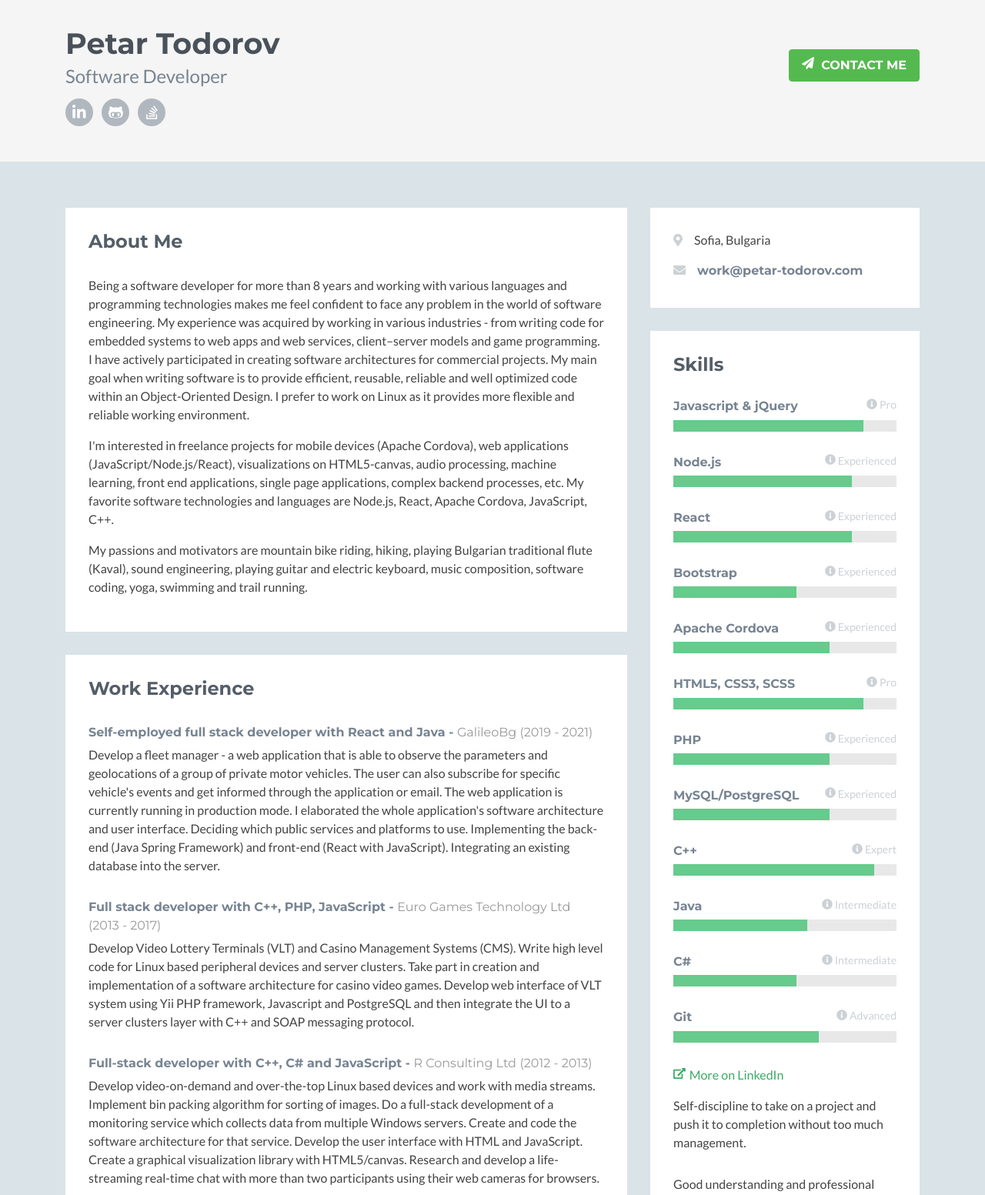
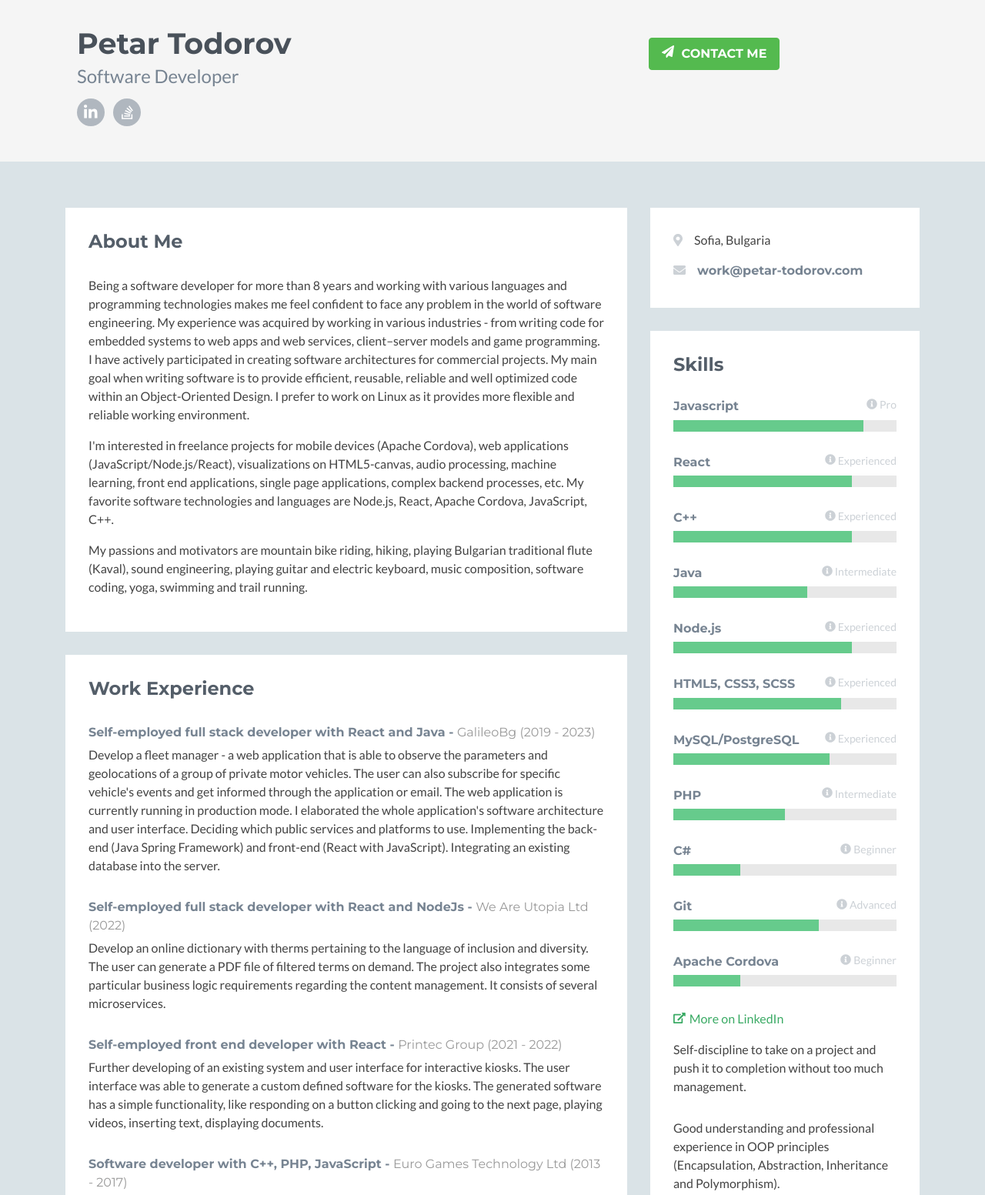
Before and after one commit to SitkaCharley/portfolio, a website: page index.html in a window 1280 px wide. Shown: the part 36-1589 px from the top of the page at 77% size. Drawn offline with nearby package versions, Linux system fonts and the light colour scheme; no server answers; some icons are missing.

Commit message:
Update experience.

```diff
--- a/assets/css/styles.css
+++ b/assets/css/styles.css
@@ -148,6 +148,11 @@ body div.fade-in {
   color: white;
 }
 
+.contact-me-container {
+  padding-left: 15px;
+  vertical-align: top;
+}
+
 /* ======= Header ======= */
 .header {
   padding: 30px 0;
@@ -156,12 +161,16 @@ body div.fade-in {
 }
 
 .header .btn {
-  margin-top: 60px;
+  margin-top: 45px;
   font-weight: bold;
 }
 
 .header .profile-image {
     margin-right: 30px;
+}
+
+.contact-me-container {
+  flex-grow: 1;
 }
 
 .rotate {
@@ -274,6 +283,10 @@ body div.fade-in {
 .header .profile-content .social a .svg-inline--fa {
   font-size: 20px;
   margin-top: 8px;
+}
+
+.header .container div {
+  display: inline-block;
 }
 
 /* ======= Sections======= */
--- a/index.html
+++ b/index.html
@@ -35,16 +35,15 @@
     <!-- ******HEADER****** -->
     <header class="header">
         <div class="container clearfix">
-            <div class="profile-content float-left">
+            <div class="profile-content col-lg-8 col-12">
                 <h1 class="name">Petar Todorov</h1>
                 <h2 class="desc">Software Developer</h2>
                 <ul class="social list-inline">
                     <li class="list-inline-item pivoting-hover rotate"><a href="https://www.linkedin.com/in/petar-todorov-30901244"><i class="fab fa-linkedin-in"></i></a></li>
-                    <li class="list-inline-item pivoting-hover rotate"><a href="https://github.com/SitkaCharley"><i class="fab fa-github-alt"></i></a></li>
                     <li class="list-inline-item pivoting-hover rotate"><a href="https://stackoverflow.com/users/1353723/0xc0deguru"><i class="fab fa-stack-overflow"></i></a></li>
                 </ul>
             </div><!--//profile-->
-            <a id='contact-me' class="btn btn-cta-primary float-right" target="_blank"><i class="fas fa-paper-plane"></i> Contact Me</a>
+            <div class="contact-me-container"><a id='contact-me' class="btn btn-cta-primary" target="_blank"><i class="fas fa-paper-plane"></i> Contact Me</a></div>
         </div><!--//container-->
     </header><!--//header-->
 
@@ -67,20 +66,28 @@
                         <h2 class="heading">Work Experience</h2>
                         <div class="content">
                             <div class="item">
-                                <h3 class="title">Self-employed full stack developer with React and Java - <span class="place"><a href="https://www.galileobg.com/">GalileoBg   </a></span> <span class="year">(2019 - 2021)</span></h3>
+                                <h3 class="title">Self-employed full stack developer with React and Java - <span class="place"><a href="https://www.galileobg.com/">GalileoBg   </a></span> <span class="year">(2019 - 2023)</span></h3>
                                 <p>Develop a fleet manager - a web application that is able to observe the parameters and geolocations of a group of private motor vehicles. The user can also subscribe for specific vehicle's events and get informed through the application or email. The web application is currently running in production mode. I elaborated the whole application's software architecture and user interface. Deciding which public services and platforms to use. Implementing the back-end (Java Spring Framework) and front-end (React with JavaScript). Integrating an existing database into the server.</p>
                             </div><!--//item-->
                             <div class="item">
-                                <h3 class="title">Full stack developer with C++, PHP, JavaScript - <span class="place"><a href="https://egt-bg.com">Euro Games Technology Ltd   </a></span> <span class="year">(2013 - 2017)</span></h3>
+                                <h3 class="title">Self-employed full stack developer with React and NodeJs - <span class="place"><a href="https://www.weareutopia.co/">We Are Utopia Ltd   </a></span> <span class="year">(2022)</span></h3>
+                                <p>Develop an online dictionary with therms pertaining to the language of inclusion and diversity. The user can generate a PDF file of filtered terms on demand. The project also integrates some particular business logic requirements regarding the content management. It consists of several microservices. </p>
+                            </div><!--//item-->
+                            <div class="item">
+                                <h3 class="title">Self-employed front end developer with React - <span class="place"><a href="https://www.printecgroup.com/">Printec Group  </a></span> <span class="year">(2021 - 2022)</span></h3>
+                                <p>Further developing of an existing system and user interface for interactive kiosks. The user interface was able to generate a custom defined software for the kiosks. The generated software has a simple functionality, like responding on a button clicking and going to the next page, playing videos, inserting text, displaying documents.</p>
+                            </div><!--//item-->
+                            <div class="item">
+                                <h3 class="title">Software developer with C++, PHP, JavaScript - <span class="place"><a href="https://egt-bg.com">Euro Games Technology Ltd   </a></span> <span class="year">(2013 - 2017)</span></h3>
                                 <p>Develop Video Lottery Terminals (VLT) and Casino Management Systems (CMS). Write high level code for Linux based peripheral devices and server clusters. Take part in creation and implementation of a software architecture for casino video games. Develop web interface of VLT system using Yii PHP framework, Javascript and PostgreSQL and then integrate the UI to a server clusters layer with C++ and SOAP messaging protocol.</p>
                             </div><!--//item-->
                             <div class="item">
-                                <h3 class="title">Full-stack developer with C++, C# and JavaScript - <span class="place"><a href="http://www.rconsulting.bg/">R Consulting Ltd</a></span> <span class="year">(2012 - 2013)</span></h3>
+                                <h3 class="title">Software developer with C++, C# and JavaScript - <span class="place"><a href="http://www.rconsulting.bg/">R Consulting Ltd</a></span> <span class="year">(2012 - 2013)</span></h3>
                                 <p>Develop video-on-demand and over-the-top Linux based devices and work with media streams. Implement bin packing algorithm for sorting of images. Do a full-stack development of a monitoring service which collects data from multiple Windows servers. Create and code the software architecture for that service. Develop the user interface with HTML and JavaScript. Create a graphical visualization library with HTML5/canvas. Research and develop a life-streaming real-time chat with more than two participants using their web cameras for browsers.</p>
                             </div><!--//item-->
 
                             <div class="item">
-                                <h3 class="title">Software engineer with C/C++ - <span class="place"><a href="https://www.johnsoncontrols.com">Johnson Controls Automotive Electronics</a></span> <span class="year">(2011 - 2012)</span></h3>
+                                <h3 class="title">Software developer with C/C++ - <span class="place"><a href="https://www.johnsoncontrols.com">Johnson Controls Automotive Electronics</a></span> <span class="year">(2011 - 2012)</span></h3>
                                 <p>Develop in-car mobile phones messages accessing applications. Support desktop testing tool implemented with C++ STL and MFC. Support SQLite database API.</p>
                             </div><!--//item-->
 
@@ -92,7 +99,7 @@
                         </div><!--//content-->
                     </div><!--//section-inner-->
                 </section><!--//section-->
-                <section class="github section">
+                <section class="github section" style="display: none">
                     <div class="section-inner">
                         <h2 class="heading">My GitHub</h2>
                         <p>You can embed your GitHub contribution graph calendar using IonicaBizau's <a href="https://github.com/IonicaBizau/github-calendar" target="_blank">GitHub Calendar</a> widget.
@@ -129,9 +136,33 @@
                             <div class="skillset">
 
                                 <div class="item">
-                                    <h3 class="level-title">Javascript &amp; jQuery<span class="level-label" data-toggle="tooltip" data-placement="left" data-animation="true" title="More than 3 years of commersional experience."><i class="fas fa-info-circle"></i>Pro</span></h3>
+                                    <h3 class="level-title">Javascript<span class="level-label" data-toggle="tooltip" data-placement="left" data-animation="true" title="More than 3 years of commersional experience."><i class="fas fa-info-circle"></i>Pro</span></h3>
                                     <div class="level-bar">
                                         <div class="level-bar-inner" data-level="85%">
+                                        </div>
+                                    </div><!--//level-bar-->
+                                </div><!--//item-->
+
+                                <div class="item">
+                                    <h3 class="level-title">React<span class="level-label" data-toggle="tooltip" data-placement="left" data-animation="true" title="About an year of commercial experience rather with react functional than with class components."><i class="fas fa-info-circle"></i>Experienced</span></h3>
+                                    <div class="level-bar">
+                                        <div class="level-bar-inner" data-level="80%">
+                                        </div>
+                                    </div><!--//level-bar-->
+                                </div><!--//item-->
+
+                                <div class="item">
+                                    <h3 class="level-title">C++<span class="level-label" data-toggle="tooltip" data-placement="left" data-animation="true" title="6 years of commercial experience."><i class="fas fa-info-circle"></i>Experienced</span></h3>
+                                    <div class="level-bar">
+                                        <div class="level-bar-inner" data-level="80%">
+                                        </div>
+                                    </div><!--//level-bar-->
+                                </div><!--//item-->
+
+                                <div class="item">
+                                    <h3 class="level-title">Java<span class="level-label" data-toggle="tooltip" data-placement="left" data-animation="true" title="1 year of commercial experience."><i class="fas fa-info-circle"></i>Intermediate</span></h3>
+                                    <div class="level-bar">
+                                        <div class="level-bar-inner" data-level="60%">
                                         </div>
                                     </div><!--//level-bar-->
                                 </div><!--//item-->
@@ -145,41 +176,9 @@
                                 </div><!--//item-->
 
                                 <div class="item">
-                                    <h3 class="level-title">React<span class="level-label" data-toggle="tooltip" data-placement="left" data-animation="true" title="About an year of commercial experience rather with react functional than with class components."><i class="fas fa-info-circle"></i>Experienced</span></h3>
+                                    <h3 class="level-title">HTML5, CSS3, SCSS<span class="level-label" data-toggle="tooltip" data-placement="left" data-animation="true" title="More than 3 years of experience on both commercial and personal projects. Good skills on HTML5-Canvas and HTML5-WebAuio"><i class="fas fa-info-circle"></i>Experienced</span></h3>
                                     <div class="level-bar">
-                                        <div class="level-bar-inner" data-level="80%">
-                                        </div>
-                                    </div><!--//level-bar-->
-                                </div><!--//item-->
-
-                                <div class="item">
-                                    <h3 class="level-title">Bootstrap<span class="level-label" data-toggle="tooltip" data-placement="left" data-animation="true" title="Commercial experience with web bootstrap and non-commercial with react."><i class="fas fa-info-circle"></i>Experienced</span></h3>
-                                    <div class="level-bar">
-                                        <div class="level-bar-inner" data-level="55%">
-                                        </div>
-                                    </div><!--//level-bar-->
-                                </div><!--//item-->
-
-                                <div class="item">
-                                    <h3 class="level-title">Apache Cordova<span class="level-label" data-toggle="tooltip" data-placement="left" data-animation="true" title="Non-commercial, even though rich experience on personal projects."><i class="fas fa-info-circle"></i>Experienced</span></h3>
-                                    <div class="level-bar">
-                                        <div class="level-bar-inner" data-level="70%">
-                                        </div>
-                                    </div><!--//level-bar-->
-                                </div><!--//item-->
-
-                                <div class="item">
-                                    <h3 class="level-title">HTML5, CSS3, SCSS<span class="level-label" data-toggle="tooltip" data-placement="left" data-animation="true" title="More than 3 years of experience on both commercial and personal projects. Good skills on HTML5-Canvas and HTML5-WebAuio"><i class="fas fa-info-circle"></i>Pro</span></h3>
-                                    <div class="level-bar">
-                                        <div class="level-bar-inner" data-level="85%">
-                                        </div>
-                                    </div><!--//level-bar-->
-                                </div><!--//item-->
-
-                                <div class="item">
-                                    <h3 class="level-title">PHP<span class="level-label" data-toggle="tooltip" data-placement="left" data-animation="true" title="More than 3 years of commercial experience only with PHP 5.6"><i class="fas fa-info-circle"></i>Experienced</span></h3>
-                                    <div class="level-bar">
-                                        <div class="level-bar-inner" data-level="70%">
+                                        <div class="level-bar-inner" data-level="75%">
                                         </div>
                                     </div><!--//level-bar-->
                                 </div><!--//item-->
@@ -193,25 +192,17 @@
                                 </div><!--//item-->
 
                                 <div class="item">
-                                    <h3 class="level-title">C++<span class="level-label" data-toggle="tooltip" data-placement="left" data-animation="true" title="6 years of commercial experience."><i class="fas fa-info-circle"></i>Expert</span></h3>
+                                    <h3 class="level-title">PHP<span class="level-label" data-toggle="tooltip" data-placement="left" data-animation="true" title="More than 3 years of commercial experience only with PHP 5.6"><i class="fas fa-info-circle"></i>Intermediate</span></h3>
                                     <div class="level-bar">
-                                        <div class="level-bar-inner" data-level="90%">
+                                        <div class="level-bar-inner" data-level="50%">
                                         </div>
                                     </div><!--//level-bar-->
                                 </div><!--//item-->
 
                                 <div class="item">
-                                    <h3 class="level-title">Java<span class="level-label" data-toggle="tooltip" data-placement="left" data-animation="true" title="1 year of commercial experience."><i class="fas fa-info-circle"></i>Intermediate</span></h3>
+                                    <h3 class="level-title">C#<span class="level-label" data-toggle="tooltip" data-placement="left" data-animation="true" title="1 year of commercial experience."><i class="fas fa-info-circle"></i>Beginner</span></h3>
                                     <div class="level-bar">
-                                        <div class="level-bar-inner" data-level="60%">
-                                        </div>
-                                    </div><!--//level-bar-->
-                                </div><!--//item-->
-
-                                <div class="item">
-                                    <h3 class="level-title">C#<span class="level-label" data-toggle="tooltip" data-placement="left" data-animation="true" title="1 year of commercial experience."><i class="fas fa-info-circle"></i>Intermediate</span></h3>
-                                    <div class="level-bar">
-                                        <div class="level-bar-inner" data-level="55%">
+                                        <div class="level-bar-inner" data-level="30%">
                                         </div>
                                     </div><!--//level-bar-->
                                 </div><!--//item-->
@@ -220,6 +211,14 @@
                                     <h3 class="level-title">Git<span class="level-label" data-toggle="tooltip" data-placement="left" data-animation="true" title="4 years of commercial experience and another 2 years of non-commercial."><i class="fas fa-info-circle"></i>Advanced</span></h3>
                                     <div class="level-bar">
                                         <div class="level-bar-inner" data-level="65%">
+                                        </div>
+                                    </div><!--//level-bar-->
+                                </div><!--//item-->
+
+                                <div class="item">
+                                    <h3 class="level-title">Apache Cordova<span class="level-label" data-toggle="tooltip" data-placement="left" data-animation="true" title="Non-commercial, even though rich experience on personal projects."><i class="fas fa-info-circle"></i>Beginner</span></h3>
+                                    <div class="level-bar">
+                                        <div class="level-bar-inner" data-level="30%">
                                         </div>
                                     </div><!--//level-bar-->
                                 </div><!--//item-->
@@ -266,7 +265,7 @@
                                 </li><!--//item-->
                                 <li class="item">
                                     <span class="title"><strong>French:</strong></span>
-                                    <span class="level">Intermediate<br class="visible-sm visible-xs"/><i class="fas fa-star"></i> <i class="fas fa-star"></i> <i class="fas fa-star-half"></i></span>
+                                    <span class="level">Beginner<br class="visible-sm visible-xs"/><i class="fas fa-star"></i> <i class="fas fa-star"></i> </span>
                                 </li><!--//item-->
                             </ul>
                         </div><!--//content-->
```
